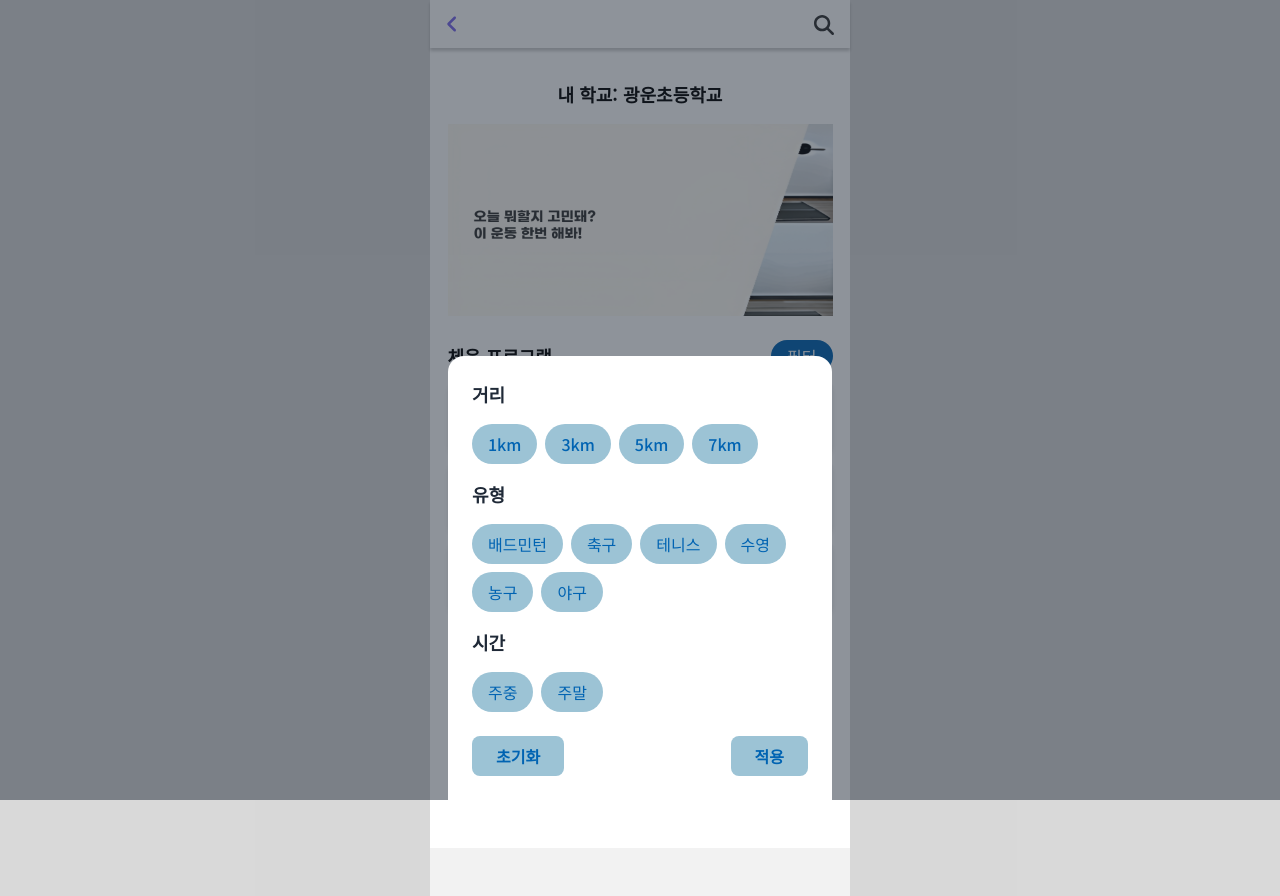
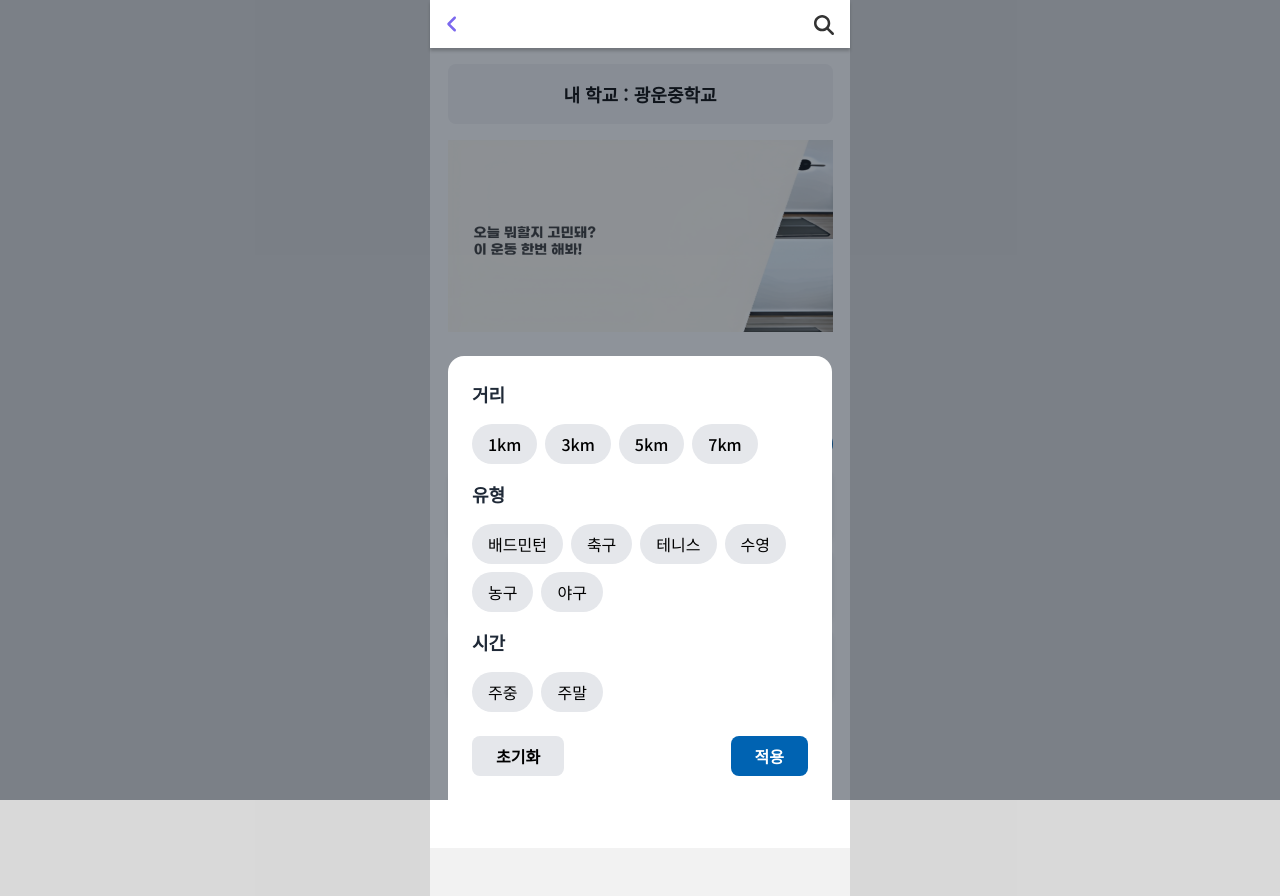
Before and after one commit to SSD117/SSD-Front-End, a React (Create React App) app: page /MainPage in a window 1280 px wide. Both pictures are taken after a click on the button "필터". Built offline with nearby package versions, Linux system fonts and the light colour scheme; a web font is replaced by a local one.

Commit message:
메인페이지, 필터 디자인 수정

```diff
--- a/src/pages/Main/FilterModal.jsx
+++ b/src/pages/Main/FilterModal.jsx
@@ -1,45 +1,91 @@
-// FilterModal.jsx
-import React from "react";
+import React, { useState } from "react";
 
 export default function FilterModal({ isOpen, toggleFilter }) {
+  const [selectedType, setSelectedType] = useState("");
+  const [selectedDistance, setSelectedDistance] = useState("");
+  const [selectedTime, setSelectedTime] = useState("");
+
   if (!isOpen) return null;
 
+  const handleTypeClick = (type) => {
+    setSelectedType(selectedType === type ? "" : type);
+  };
+
+  const handleDistanceClick = (distance) => {
+    setSelectedDistance(selectedDistance === distance ? "" : distance);
+  };
+
+  const handleTimeClick = (time) => {
+    setSelectedTime(selectedTime === time ? "" : time);
+  };
+
   return (
-    <div className="fixed inset-0 bg-gray-800 bg-opacity-50 flex justify-center items-end z-[1100] px-4"> {/* 좌우 여백 추가 */}
-      <div className="bg-white w-full max-w-sm rounded-t-2xl p-6 text-gray-800 animate-slide-up z-[1100]"> {/* 최대 너비를 sm으로 설정 */}
+    <div className="fixed inset-0 bg-gray-800 bg-opacity-50 flex justify-center items-end z-50 px-4">
+      <div className="bg-white w-full max-w-sm rounded-t-2xl p-6 text-gray-800 transition-transform duration-300 transform translate-y-0">
         <h3 className="text-lg font-semibold mb-4">거리</h3>
-        <div className="flex flex-wrap gap-2 mb-4"> {/* 버튼 사이 간격 설정 */}
-          <button className="bg-main02 text-main01 rounded-full px-4 py-2">1km</button>
-          <button className="bg-main02 text-main01 rounded-full px-4 py-2">3km</button>
-          <button className="bg-main02 text-main01 rounded-full px-4 py-2">5km</button>
-          <button className="bg-main02 text-main01 rounded-full px-4 py-2">7km</button>
+        <div className="flex flex-wrap gap-2 mb-4">
+          {["1km", "3km", "5km", "7km"].map((distance) => (
+            <button
+              key={distance}
+              onClick={() => handleDistanceClick(distance)}
+              className={`px-4 py-2 rounded-full ${
+                selectedDistance === distance
+                  ? "bg-main01 text-white"
+                  : "bg-gray-200 text-black"
+              }`}
+            >
+              {distance}
+            </button>
+          ))}
         </div>
 
         <h3 className="text-lg font-semibold mb-4">유형</h3>
-        <div className="flex flex-wrap gap-2 mb-4"> {/* 버튼 사이 간격 설정 */}
-          <button className="bg-main02 text-main01 rounded-full px-4 py-2">배드민턴</button>
-          <button className="bg-main02 text-main01 rounded-full px-4 py-2">축구</button>
-          <button className="bg-main02 text-main01 rounded-full px-4 py-2">테니스</button>
-          <button className="bg-main02 text-main01 rounded-full px-4 py-2">수영</button>
-          <button className="bg-main02 text-main01 rounded-full px-4 py-2">농구</button>
-          <button className="bg-main02 text-main01 rounded-full px-4 py-2">야구</button>
+        <div className="flex flex-wrap gap-2 mb-4">
+          {["배드민턴", "축구", "테니스", "수영", "농구", "야구"].map((type) => (
+            <button
+              key={type}
+              onClick={() => handleTypeClick(type)}
+              className={`px-4 py-2 rounded-full ${
+                selectedType === type
+                  ? "bg-main01 text-white"
+                  : "bg-gray-200 text-black"
+              }`}
+            >
+              {type}
+            </button>
+          ))}
         </div>
 
         <h3 className="text-lg font-semibold mb-4">시간</h3>
-        <div className="flex gap-2 mb-4"> {/* 버튼 사이 간격 설정 */}
-          <button className="bg-main02 text-main01 rounded-full px-4 py-2">주중</button>
-          <button className="bg-main02 text-main01 rounded-full px-4 py-2">주말</button>
+        <div className="flex gap-2 mb-4">
+          {["주중", "주말"].map((time) => (
+            <button
+              key={time}
+              onClick={() => handleTimeClick(time)}
+              className={`px-4 py-2 rounded-full ${
+                selectedTime === time
+                  ? "bg-main01 text-white"
+                  : "bg-gray-200 text-black"
+              }`}
+            >
+              {time}
+            </button>
+          ))}
         </div>
 
         <div className="flex justify-between mt-6">
           <button
-            className="bg-main02 text-main01 font-semibold rounded-lg px-6 py-2"
-            onClick={toggleFilter}
+            className="bg-gray-200 text-black font-semibold rounded-lg px-6 py-2"
+            onClick={() => {
+              setSelectedDistance("");
+              setSelectedType("");
+              setSelectedTime("");
+            }}
           >
             초기화
           </button>
           <button
-            className="bg-main02 text-main01 font-semibold rounded-lg px-6 py-2"
+            className="bg-main01 text-white font-semibold rounded-lg px-6 py-2"
             onClick={toggleFilter}
           >
             적용
--- a/src/pages/Main/MainPage.jsx
+++ b/src/pages/Main/MainPage.jsx
@@ -1,5 +1,5 @@
 import React, { useState, useEffect } from "react";
-import { useNavigate } from "react-router-dom"; // useNavigate import
+import { useNavigate } from "react-router-dom";
 import FilterModal from "./FilterModal";
 import badmintonImage from "../../assets/images/badminton.png";
 import soccerImage from "../../assets/images/soccer.png";
@@ -9,7 +9,7 @@ import banner2 from "../../assets/images/banner2.png";
 
 export default function MainPage() {
   const [isFilterOpen, setIsFilterOpen] = useState(false);
-  const [currentBanner, setCurrentBanner] = useState(0); // 현재 보여지는 배너 인덱스
+  const [currentBanner, setCurrentBanner] = useState(0);
   const navigate = useNavigate();
 
   const toggleFilter = () => {
@@ -19,9 +19,9 @@ export default function MainPage() {
   // 배너 전환 로직
   useEffect(() => {
     const interval = setInterval(() => {
-      setCurrentBanner((prev) => (prev === 0 ? 1 : 0)); // 배너 0과 1을 반복
-    }, 2500); // 2초마다 변경
-    return () => clearInterval(interval); // 컴포넌트 언마운트 시 클리어
+      setCurrentBanner((prev) => (prev === 0 ? 1 : 0));
+    }, 2500);
+    return () => clearInterval(interval);
   }, []);
 
   // 배너 데이터
@@ -30,16 +30,14 @@ export default function MainPage() {
     { src: banner2, link: "/question" },
   ];
 
-
   return (
     <div className="main-page bg-white min-h-screen flex flex-col items-center">
-      <header className="mt-8 text-center">
-        <p className="text-lg font-semibold">내 학교: 광운초등학교</p>
-      </header>
+      {/* 학교 정보 섹션 */}
+      <div className="w-11/12 bg-gray-100 rounded-lg p-4 mt-4 text-center">
+        <p className="text-lg font-semibold">내 학교 : 광운중학교</p>
+      </div>
 
-      {/* 지도 Placeholder */}
       <div className="relative w-11/12 h-48 overflow-hidden my-4">
-        {/* 배너 이미지 */}
         <div
           className="flex transition-transform duration-500 ease-in-out"
           style={{ transform: `translateX(-${currentBanner * 100}%)` }}
@@ -61,6 +59,14 @@ export default function MainPage() {
           ))}
         </div>
       </div>
+
+      {/* 나에게 맞는 운동 찾기 버튼 */}
+      <button
+        className="text-white bg-main01 rounded-lg px-28 py-2 my-4"
+        onClick={() => navigate(`/question`)}
+      >
+        나에게 맞는 운동 찾기
+      </button>
 
       {/* 프로그램 섹션 */}
       <div className="w-11/12 flex justify-between items-center my-2">
```
